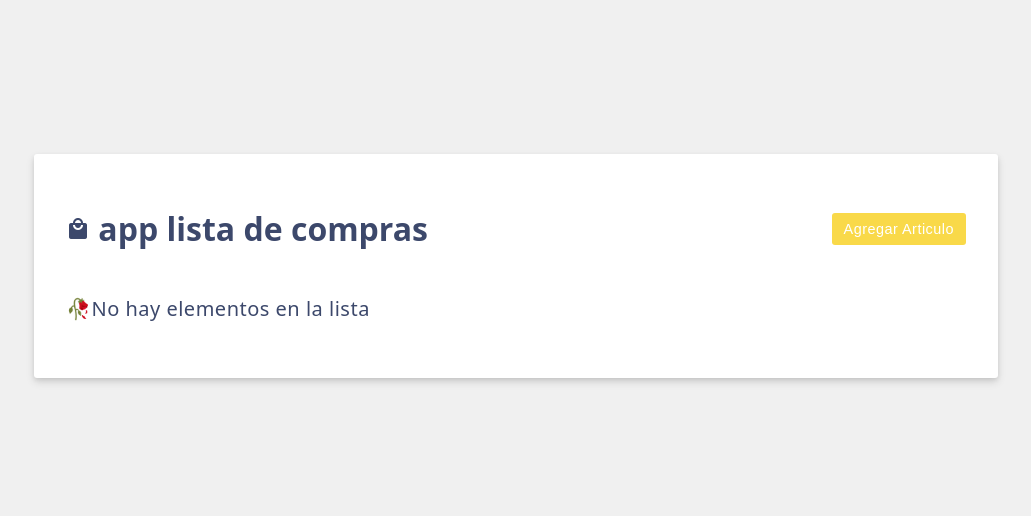
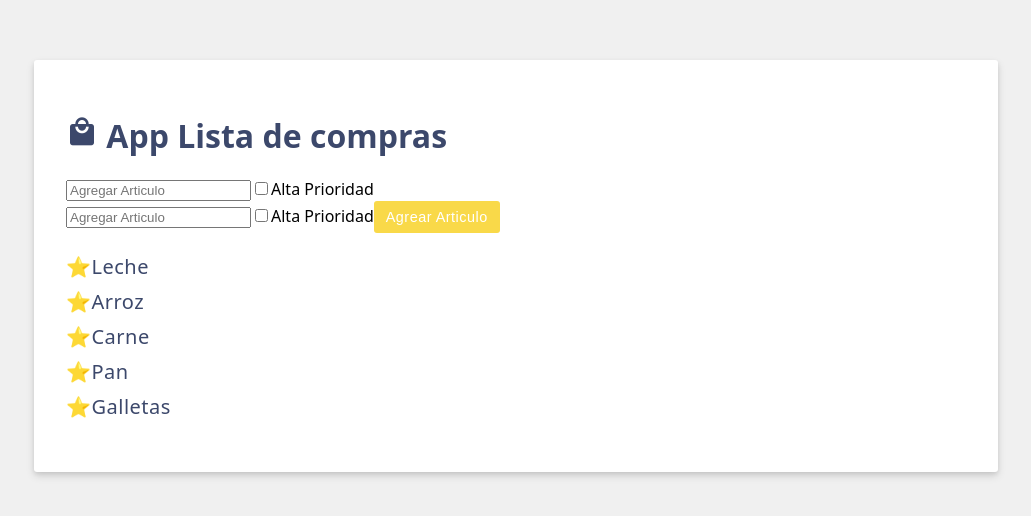
Before and after one commit to joelaev/vuejsshoppingcart, a Vue app: page / in a window 1280 px wide. Shown: the part 134-650 px from the top of the page, without its empty margins (124-1155 px from the left). Built offline with nearby package versions, Linux system fonts and the light colour scheme.

Commit message:
⭐FEAT: Eventos de usuario crea el boton para agregar nuevos items a la lista

```diff
--- a/src/App.vue
+++ b/src/App.vue
@@ -1,67 +1,39 @@
 <script setup>
-//importndo una funcion para crear referencias reactivas
-import {ref} from 'vue'
-//crendo referencia constante activa (conjunto de variables es el "estado de componente")
-const header =ref('app lista de compras')
-const shoppingIcons =ref('material-icons shopping-cart-icon');
-//creando una referencia para
-  //almacenar elvalor de una lista
-  const items = ref([
-   //{id: 0, label:'Leche'},
-   //{id: 1, label:'Arroz'},
-   //{id: 2, label:'Carne'},
-   //{id: 3, label:'Pan'},
-   //{id: 4, label:'huevos'}
-  ])
-  const newItem =ref('')
-  const newItemHighPriority =ref('false')
-  //metodos
-  const saveItems=()=>{
-    //agrega un nuevo item provenuente de la caja de texto
-    items.value.push({id: items.value.length, label:newItem.value})
-    //borrar contenido de la caja de texto
-    newItem.value="";
-  }
-
-  const doEdit=(edit)=>{
-    editing.value=edit
-    newItem.value="";
-  }
-  const editing =ref(false)
+//Importando funcion para crear referencias reactivas
+import { ref } from 'vue'
+//Creando una referencia de tipo string
+const header = ref('App Lista de compras');
+const shoppingIcon = ref('material-icons shopping-cart-icon');
+//Creando un referencia reactiva para almacenar el valor de la lista
+const items = ref([
+  {id: 0, label:'Leche'},
+  {id: 1, label:'Arroz'},
+  {id: 2, label:'Carne'},
+  {id: 3, label:'Pan'},
+  {id: 4, label:'Galletas'}
+]);
+const newItem = ref('');
+const newItemHighPriority = ref (false)
 </script>
 
 <template>
-  <!-- Header -->
-  <div class="header">
-    <h1><i :class="shoppingIcons">local_mall</i> {{ header }}
-    </h1>
+  <h1> <i v-bind:class="shoppingIcon">local_mall</i> {{ header }}</h1>
+  <input v-model="newItem" type="text" placeholder="Agregar Articulo">
 
-    <button  v-on:click="doEdit(false)" v-if="editing"
-    class="btn">Cancelar</button>
-
-    <button v-else v-on:click="doEdit(true)"
-     class="btn btn-primary">Agregar Articulo</button>
+ <label><input type="checkbox" v-model="newItemHighPriority">Alta Prioridad</label>
+  <div class="add-item form">
+    <input v-model="newItem" type="text" placeholder="Agregar Articulo">
+    <label><input type="checkbox" v-model="newItemHighPriority">Alta Prioridad</label>
+    <button class="btn btn-primary" v-on:click="items.push({ id: items.length, label: newItem})">
+    Agrear Articulo</button>
   </div>
 
-
-  <form v-if="editing"
-  v-on:submit.prevent="saveItems"
-   class="add-item form">
-  <input v-model="newItem" type="text" placeholder ="agregar articulo">
-  <label>
-    <input type="checkbox" v-model="newItemHighPriority" >Alta prioridad
-  </label>
-  <button class="btn btn-primary">Agregar Articulo</button>
-  </form>
-  <!-- entrega de lista -->
-    <ul>
-    <li v-for="{id, label} in items" v-bind:key="id">⭐ {{label}}</li>
+  <ul>
+    <li v-for="({id, label}, i) in items" v-bind:key="id">⭐{{ label }}</li>
   </ul>
-  <!-- mensaje condicional -->
-  <p v-if="items.length==0">🥀No hay elementos en la lista</p>
 </template>
 <style scoped>
-.shopping-cart-icon{
-font-size: 2 rm;
+.shopping-cart-icon {
+  font-size: 2rem;
 }
 </style>
```
